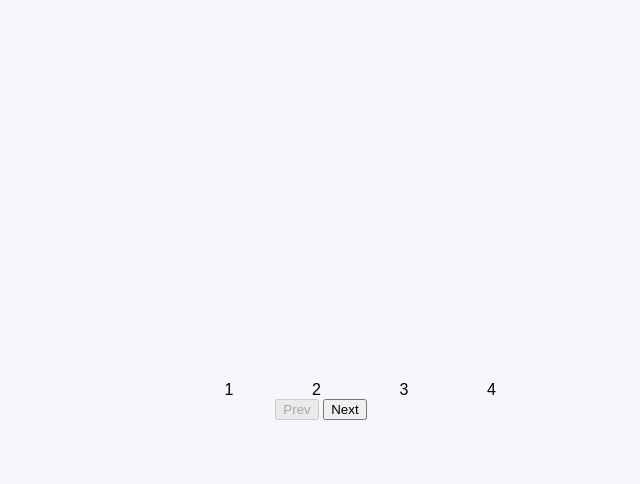
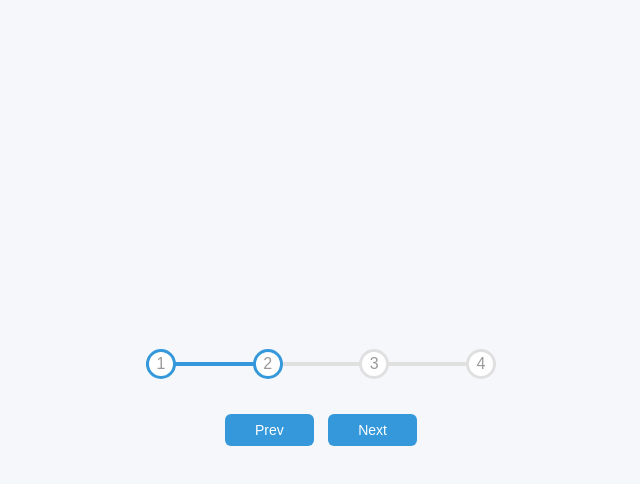
Before and after one commit to randistella/fifty-projects, a plain HTML site: page 2-progress-steps/index.html in a window 1280 px wide. Both pictures are taken after a click on the button "Next". Shown: the whole page, without its empty margins (319-959 px from the left). Drawn offline with Linux system fonts and the light colour scheme; a web font is replaced by a local one.

Commit message:
proj 2 done

```diff
--- a/2-progress-steps/app.js
+++ b/2-progress-steps/app.js
@@ -0,0 +1,77 @@
+// const progressBar = document.getElementById('#progress');
+// const circle = document.querySelectorAll('.circle');
+// const btnNext = document.getElementById('#next');
+// const btnPrev = document.getElementById('#prev');
+
+// document.getElementById('#next').addEventListener('click', moveBar);
+
+// const moveBar = () => {
+//     const bar = document.getElementById('#progress');
+//     let width = 1;
+
+//     const rate = () => {
+//         if (width >= 100) {
+//             clearInterval(interval);
+//         } else {
+//         width++;
+//         bar.style.width = `${width}%`;
+//         }
+//     }
+// };
+
+const progress = document.getElementById('progress');
+const next = document.getElementById('next');
+const prev = document.getElementById('prev');
+const circles = document.querySelectorAll('.circle');
+
+let currentActive = 1;
+
+next.addEventListener('click', () => {
+    currentActive++
+
+    // console.log(currentActive);
+
+    if(currentActive > circles.length) {
+        currentActive = circles.length;
+    }
+
+    // console.log(currentActive);
+
+    update();
+});
+
+prev.addEventListener('click', () => {
+    currentActive--
+
+    // console.log(currentActive);
+
+    if(currentActive < 1) {
+        currentActive = 1;
+    }
+
+    update();
+});
+
+function update() {
+    circles.forEach((circle, idx) => {
+        if(idx < currentActive) {
+            circle.classList.add('active');
+        } else {
+            circle.classList.remove('active');
+        }
+    });
+
+    const actives = document.querySelectorAll('.active');
+
+    progress.style.width = (actives.length - 1) / (circles.length -1 ) * 100 + '%';
+
+    if(currentActive === 1) {
+        prev.disabled = true;
+    } else if(currentActive === circles.length) {
+        next.disabled = true;
+    } else {
+        prev.disabled = false;
+        next.disabled = false;
+    }
+
+};
--- a/2-progress-steps/index.html
+++ b/2-progress-steps/index.html
@@ -6,7 +6,6 @@
     <meta name="viewport" content="width=device-width, initial-scale=1.0">
     <link rel="stylesheet" href="styles.css">
     <!-- <link rel="stylesheet" href="https://cdnjs.cloudflare.com/ajax/libs/font-awesome/6.3.0/css/all.min.css"> -->
-    <script src="app.js" defer></script>
     <title>Project 2: Progress Steps</title>
 </head>
 <body>
@@ -22,5 +21,6 @@
         <button class="btn" id="prev" disabled>Prev</button>
         <button class="btn" id="next">Next</button>
     </div>
+    <script src="app.js"></script>
 </body>
 </html>
--- a/2-progress-steps/styles.css
+++ b/2-progress-steps/styles.css
@@ -1,4 +1,9 @@
 @import url('https://fonts.googleapis.com/css2?family=Muli:wght@400;700&display=swap');
+
+:root {
+    --line-border-fill: #3498db;
+    --line-border-empty:#e0e0e0;
+}
 
 * {
     box-sizing: border-box;
@@ -24,7 +29,74 @@ body {
     flex-direction: row;
     justify-content: space-between;
     position: relative;
-    margin-button: 30px;
+    margin-bottom: 30px;
     max-width: 100%;
     width:350px;
 }
+
+/* white line behind blue line */
+.progress-container::before {
+    background: var(--line-border-empty);
+    position: absolute;
+    top: 50%;
+    left:0;
+    transform:translateY(-50%);
+    height:4px;
+    width: 100%;
+    z-index: -1;
+    content:'';
+}
+
+.progress {
+    background: var(--line-border-fill);
+    position: absolute;
+    top: 50%;
+    left:0;
+    transform:translateY(-50%);
+    height:4px;
+    width: 0%;
+    z-index: -1;
+    transition:.4s ease;
+}
+
+.circle {
+    background: #fff;
+    color:#999;
+    border-radius: 50%;
+    height: 30px;
+    width: 30px;
+    display: flex;
+    align-items: center;
+    justify-content: center;
+    border:3px solid  var(--line-border-empty);
+    transition: .4s ease;
+}
+
+.circle.active {
+    border-color: var(--line-border-fill);
+}
+
+.btn {
+    background: var(--line-border-fill);
+    color:#fff;
+    border:0;
+    border-radius: 6px;
+    cursor: pointer;
+    font-family: inherit;
+    padding:8px 30px;
+    margin: 5px;
+    font-size: 14px;
+}
+
+.btn:active {
+    transform: scale(0.98);
+}
+
+.btn:focus{
+    outline: 0;
+}
+
+.btn:disabled {
+    background: var(--line-border-empty);
+    cursor: not-allowed;
+}
```
